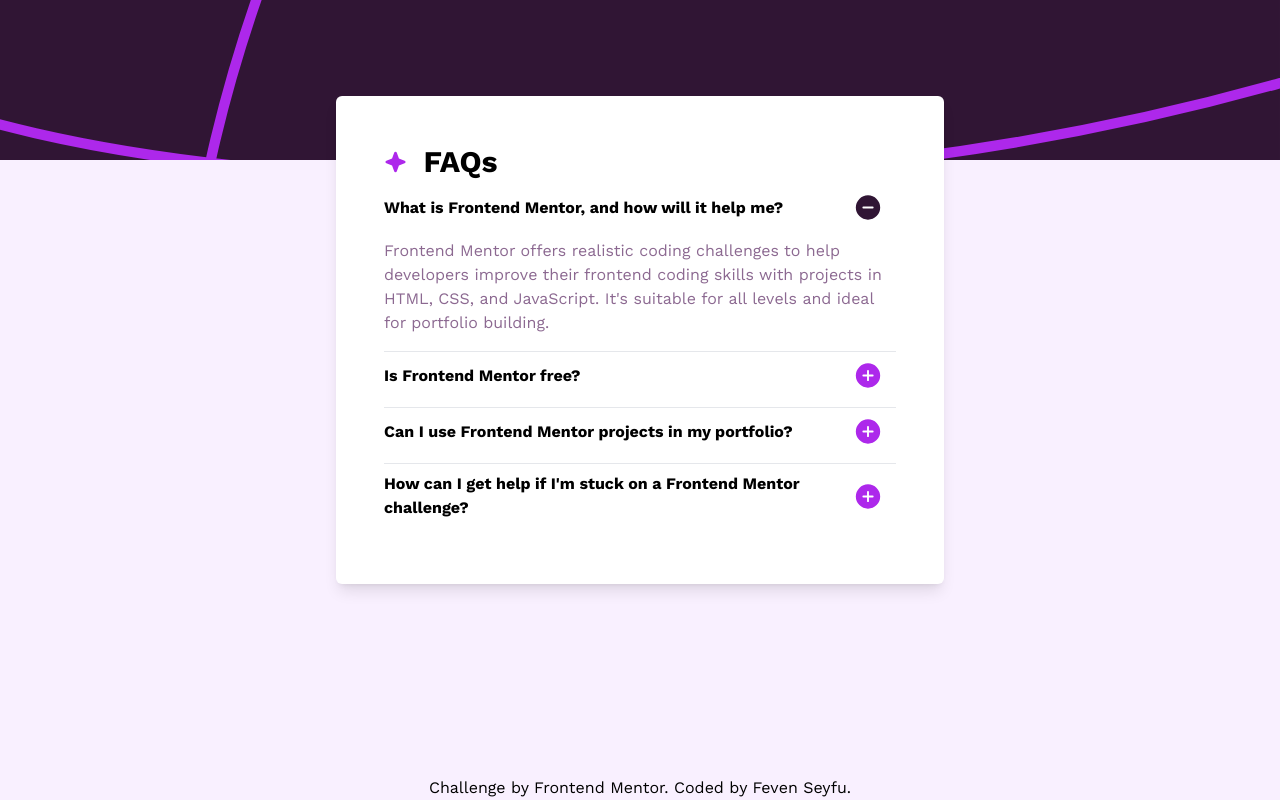
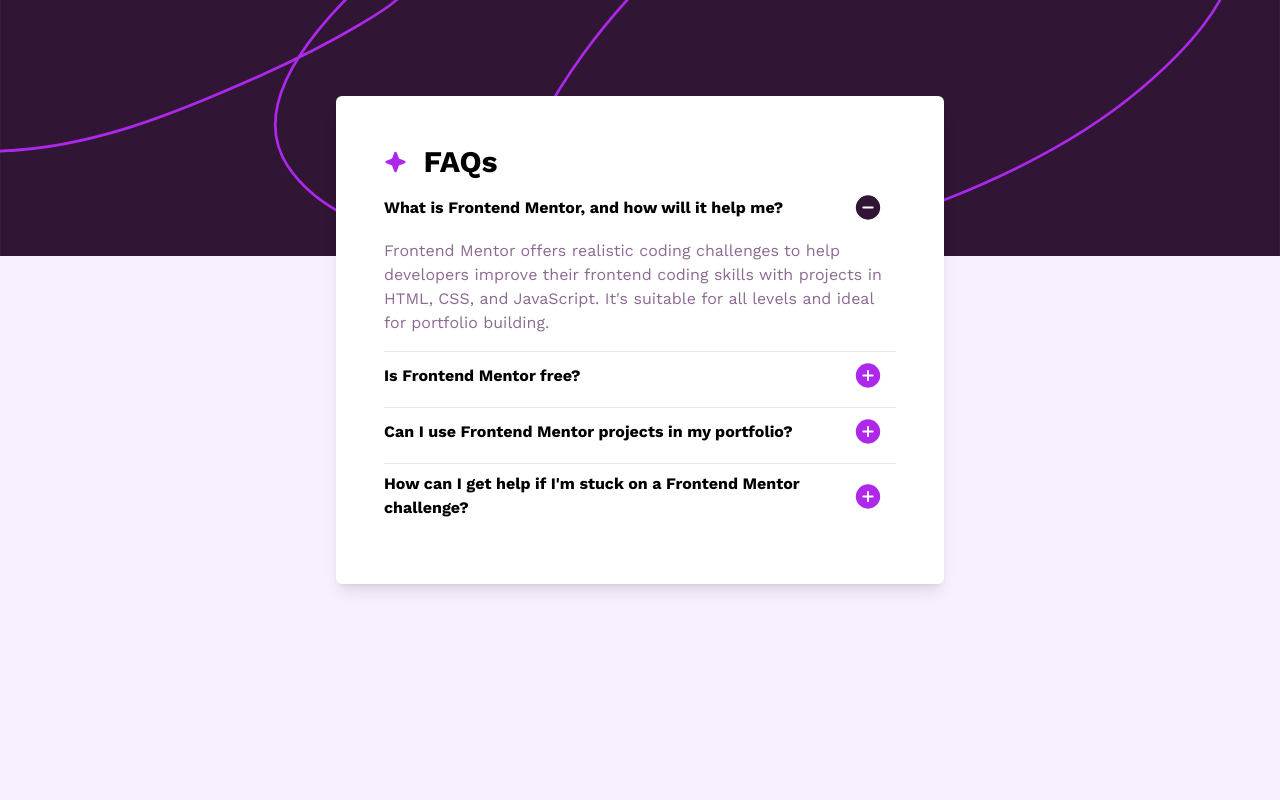
Before and after one commit to FevenSeyfu/FAQ_Accordion, a website built with Vite: page index.html in a window 1280 px wide. Built offline with nearby package versions, Linux system fonts and the light colour scheme.

Commit message:
Update background pattern for desktop

```diff
--- a/index.html
+++ b/index.html
@@ -7,7 +7,7 @@
       type="image/svg+xml"
       href="./assets/images/favicon-32x32.png"
     />
-    <link rel="stylesheet" href="/style.css">
+    <link rel="stylesheet" href="/style.css" />
     <meta name="viewport" content="width=device-width, initial-scale=1.0" />
     <title>FAQ Accordion</title>
   </head>
@@ -15,7 +15,7 @@
     <div id="container" class="flex flex-col items-center">
       <div
         id="banner"
-        class="bg-[url('./assets/images/background-pattern-mobile.svg')] w-full h-40 bg-cover bg-no-repeat bg-left-bottom"
+        class="bg-[url('./assets/images/background-pattern-mobile.svg')] md:bg-[url('./assets/images/background-pattern-desktop.svg')] w-full h-64 bg-cover bg-no-repeat bg-left-center"
       ></div>
       <div
         id="faq_container"
@@ -49,7 +49,9 @@
         <!-- 2nd -->
         <div id="faq" class="my-2">
           <div class="flex items-center mb-4">
-            <h3 class="font-bold text-md w-11/12 hover:text-grayish-purple">Is Frontend Mentor free?</h3>
+            <h3 class="font-bold text-md w-11/12 hover:text-grayish-purple">
+              Is Frontend Mentor free?
+            </h3>
             <button id="plus-minus-icon" class="hover:border border-black">
               <img src="./assets/images/icon-plus.svg" alt="Faq toggle icon" />
             </button>
@@ -95,19 +97,15 @@
           </p>
         </div>
       </div>
-      <div id="footer" class="fixed bottom-0 w-full text-gray text-center">
+      <div
+        id="footer"
+        class="fixed bottom-0 w-full text-gray p-4 text-center opacity-0 transition-opacity duration-300 hover:opacity-100"
+      >
         <p>
           Challenge by
-          <a
-            class="hover:underline hover:text-grayish-purple"
-            href="https://www.frontendmentor.io/?ref=challenge"
+          <a href="https://www.frontendmentor.io/?ref=challenge"
             >Frontend Mentor</a
-          >. Coded by
-          <a
-            class="hover:underline hover:text-grayish-purple"
-            href="https://github.com/FevenSeyfu"
-            >Feven Seyfu</a
-          >.
+          >. Coded by <a href="https://github.com/FevenSeyfu">Feven Seyfu</a>.
         </p>
       </div>
     </div>
```
